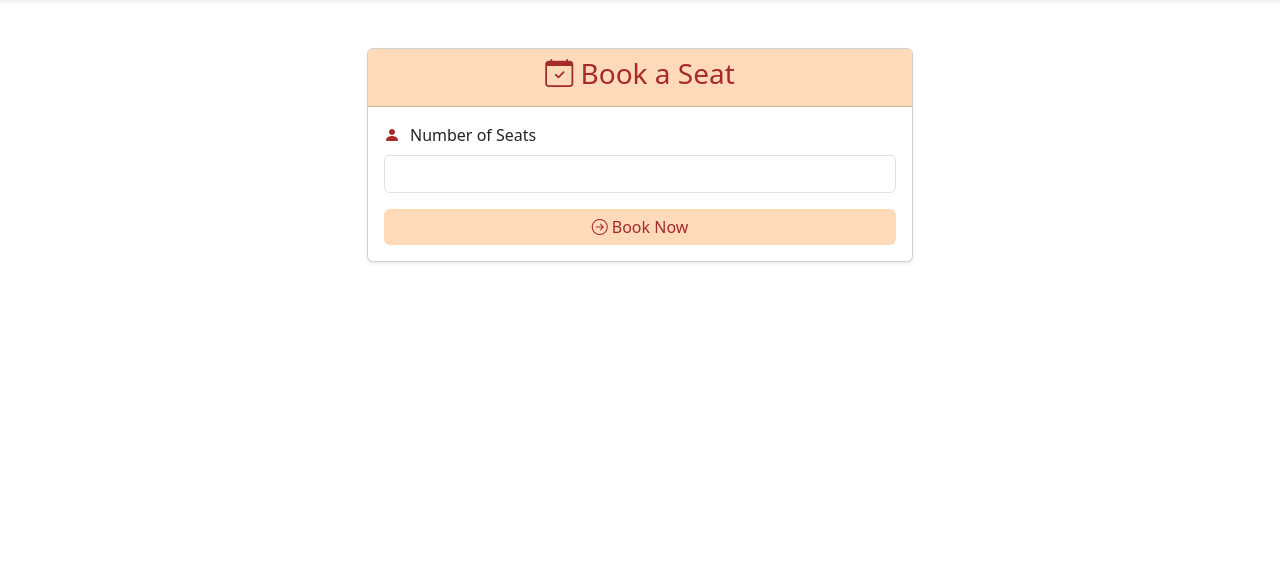
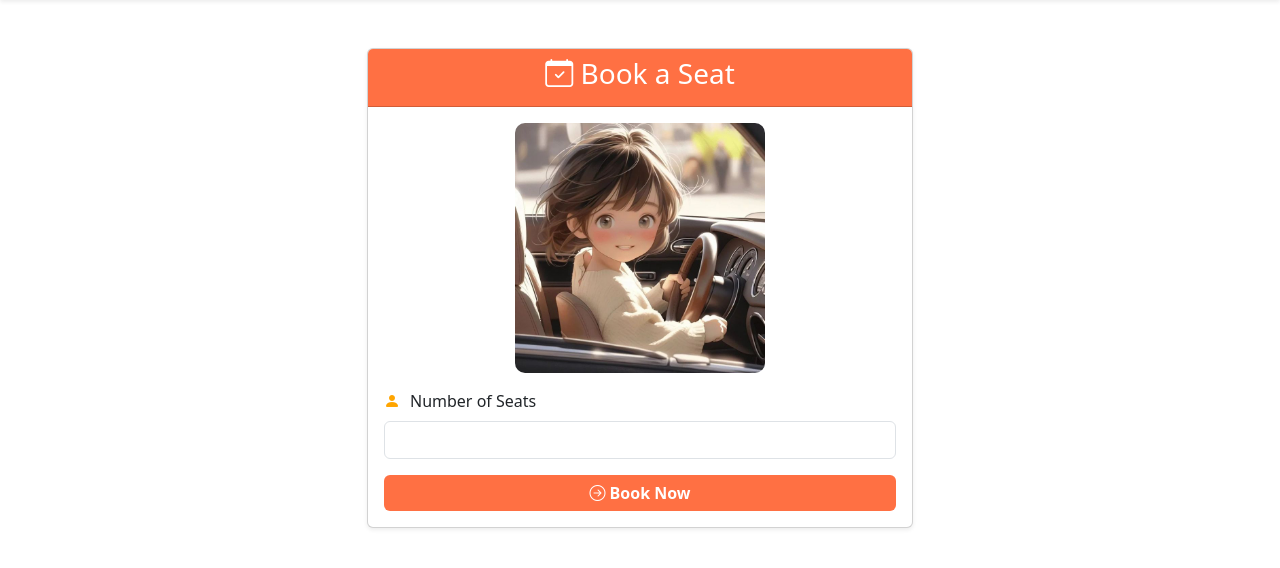
Before and after one commit to RihemAmri/projet_jee, a Spring app: template src/main/resources/templates/book-ride.html in a window 1280 px wide. Shown: the part 68-636 px from the top of the page. Run offline with Thymeleaf, Linux system fonts and the light colour scheme; the template is opened without the code that fills it, so the values that code supplies are empty; some of the project's set-up classes (security, data sources, template engines, error pages and the like) are left out, and stand-ins take their place.

Commit message:
qq Finalisation

```diff
--- a/src/main/java/com/example/covoiturage/service/EmailService.java
+++ b/src/main/java/com/example/covoiturage/service/EmailService.java
@@ -21,7 +21,7 @@ public class EmailService {
     public void sendConfirmationEmail(String to, String subject, String text) {
         try {
             SimpleMailMessage message = new SimpleMailMessage();
-            message.setFrom(senderEmail);
+            message.setFrom("PathMates <" + senderEmail + ">");
             message.setTo(to);
             message.setSubject(subject);
             message.setText(text);
--- a/src/main/resources/templates/book-ride.html
+++ b/src/main/resources/templates/book-ride.html
@@ -10,24 +10,25 @@
   <style>
     /* Styles personnalisés pour les couleurs pastel */
     .pastel-orange {
-      background-color: #FFDAB9; /* Orange pastel */
-      color: brown; /* Texte et icône en brown */
+      background-color: #ff7043; /* Orange pastel */
+      color: white; /* Texte et icône en brown */
     }
     .btn-pastel-orange {
-      background-color: #FFDAB9; /* Bouton pastel orange */
-      color: brown; /* Texte en brown */
+      background-color: #ff7043; /* Bouton pastel orange */
+      color: white; /* Texte en brown */
       border: none;
+      font-weight: bold;
     }
     .btn-pastel-orange:hover {
-      background-color: #FFC4A3; /* Couleur légèrement plus foncée au survol */
+      background-color: lightsalmon; /* Couleur légèrement plus foncée au survol */
       color: white;
     }
     .form-icon {
-      color: brown; /* Icônes du formulaire en brown */
+      color: orange ; /* Icônes du formulaire en brown */
       margin-right: 10px;
     }
     .card-header h3 i {
-      color: brown; /* Icône dans l'en-tête en brown */
+      color: white; /* Icône dans l'en-tête en brown */
     }
   </style>
 </head>
@@ -41,6 +42,7 @@
       <!-- Card for the booking form -->
       <div class="card shadow-sm">
         <div class="card-header text-center pastel-orange">
+
           <h3><i class="bi bi-calendar-check"></i> Book a Seat</h3>
         </div>
         <div class="card-body">
@@ -48,7 +50,13 @@
             <!-- Hidden field for ride ID -->
             <input type="hidden" name="rideId" th:value="${rideId}">
             <!-- Number of seats -->
+            <img th:src="@{/images/girl_car.jpg}"
+                 alt="Booking Image"
+                 class="img-fluid mb-3 d-block mx-auto"
+                 style="max-height: 250px; width: auto; border-radius: 10px;">
+
             <div class="mb-3">
+
               <label for="numberOfSeats" class="form-label">
                 <i class="bi bi-person-fill form-icon"></i>Number of Seats
               </label>
--- a/src/main/resources/templates/reservationhistory.html
+++ b/src/main/resources/templates/reservationhistory.html
@@ -95,7 +95,7 @@
             </td>
         </tr>
         <tr th:if="${#lists.isEmpty(pastReservations)}">
-            <td colspan="6" class="text-center">No past reservations</td>
+            <td colspan="7" class="text-center">No past reservations</td>
         </tr>
         </tbody>
     </table>
```
Also changed, not shown: src/main/java/com/example/covoiturage/controller/ReservationController.java (+49 -0 lines), src/main/resources/templates/driver-reservation-history.html (+7 -1 lines), src/main/resources/static/images/girl_car.jpg (added).
